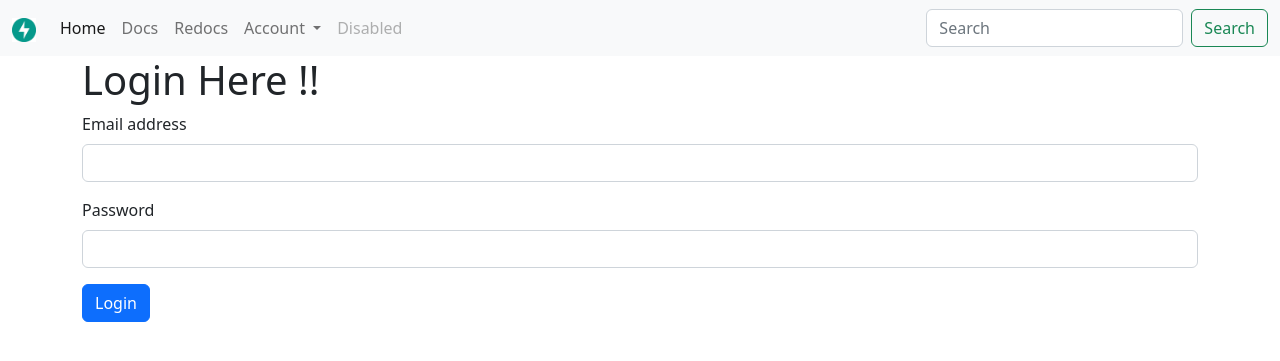
After one commit to DevYMCG/testing, a FastAPI app: template templates/login.html in a window 1280 px wide. The commit adds this page. Shown: the top 361 px of the page. Run offline with FastAPI, Linux system fonts and the light colour scheme; the template is opened without the code that fills it, so the values that code supplies are empty.

Commit message:
user Login HTML Template

```diff
--- a/main.py
+++ b/main.py
@@ -5,6 +5,7 @@ from models import Base
 from router import items, users, login
 from webapps.routers import items as web_items
 from webapps.routers import users as web_users
+from webapps.routers import auth as web_auth
 from fastapi.staticfiles import StaticFiles
 
 # we are alembic migrations
@@ -38,3 +39,4 @@ app.include_router(items.router)
 app.include_router(login.router)
 app.include_router(web_items.router)
 app.include_router(web_users.router)
+app.include_router(web_auth.router)
--- /dev/null
+++ b/templates/login.html
@@ -0,0 +1,22 @@
+{% extends 'base.html' %}
+
+{% block title %}
+    <title>Login page</title>
+{% endblock  %}
+
+{% block content %}
+    <div class="container">
+        <h1>Login Here !!</h1>
+        <form>
+            <div class="mb-3">
+              <label for="email" class="form-label">Email address</label>
+              <input type="email" required class="form-control" name="email" aria-describedby="emailHelp">
+            </div>
+            <div class="mb-3">
+              <label for="password" class="form-label">Password</label>
+              <input type="password" required class="form-control" name="password">
+            </div>
+            <button type="submit" class="btn btn-primary">Login</button>
+        </form>
+    </div>
+{% endblock  %}
--- a/templates/navbar.html
+++ b/templates/navbar.html
@@ -23,7 +23,7 @@
             </a>
             <ul class="dropdown-menu">
               <li><a class="dropdown-item" href="/register">Register</a></li>
-              <li><a class="dropdown-item" href="#">Login</a></li>
+              <li><a class="dropdown-item" href="/login">Login</a></li>
               <li><hr class="dropdown-divider"></li>
               <li><a class="dropdown-item" href="#">Something else here</a></li>
             </ul>
```
Also changed, not shown: webapps/routers/auth.py (added, +10 -0 lines).
